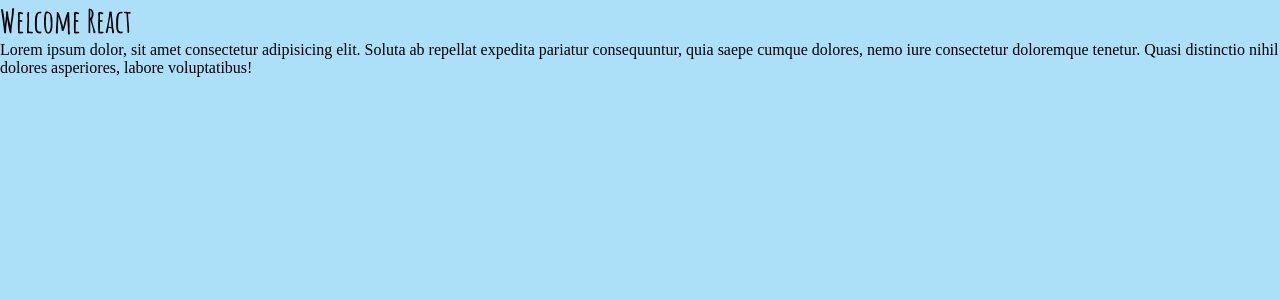
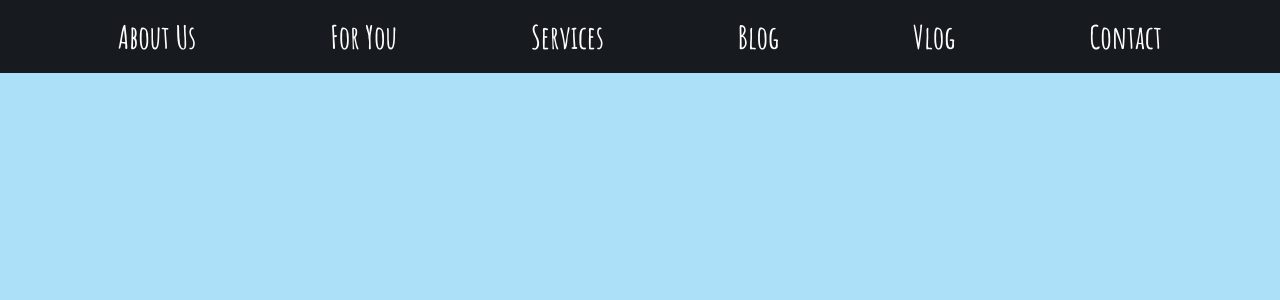
Before and after one commit to akif-onder/Tour-Places, a React (Create React App) app: page / in a window 1280 px wide. Shown: the top 300 px of the page. Built offline with nearby package versions, Linux system fonts and the light colour scheme; a web font is replaced by a local one.

Commit message:
navbar organized and App.js updated

```diff
--- a/src/App.js
+++ b/src/App.js
@@ -1,11 +1,12 @@
 import './App.scss';
+import Navbar from './components/Navbar/Navbar';
 
 
 const App = () => {
   return(
     <div className="App">
-      <h1>Welcome React</h1>
-      <p>Lorem ipsum dolor, sit amet consectetur adipisicing elit. Soluta ab repellat expedita pariatur consequuntur, quia saepe cumque dolores, nemo iure consectetur doloremque tenetur. Quasi distinctio nihil dolores asperiores, labore voluptatibus!</p>
+      <Navbar/>
+
     </div>
   )
 }
--- /dev/null
+++ b/src/components/Navbar/Navbar.jsx
@@ -0,0 +1,16 @@
+import "./Navbar.scss";
+
+const Navbar = () => {
+  return (
+    <div className="navbar">
+      <a href="#aboutus">About Us</a>
+      <a href="#foryou">For You</a>
+      <a href="#services">Services</a>
+      <a href="#blog">Blog</a>
+      <a href="#vlog">Vlog</a>
+      <a href="#contact">Contact</a>
+    </div>
+  );
+};
+
+export default Navbar;
--- /dev/null
+++ b/src/components/Navbar/Navbar.scss
@@ -0,0 +1,18 @@
+@import '../../scss/variables';
+
+.navbar{
+    display: flex;
+    justify-content: space-evenly;
+    align-items: center;
+    background-color: $cardNAvBgColor;
+    a{
+        text-decoration: none;
+        font-size: 2rem;
+        color: white;
+        padding: 1rem;
+        &:hover{
+            background-color: $backgroundColor;
+            color: $cardNAvBgColor;
+        }
+    }
+}
```
